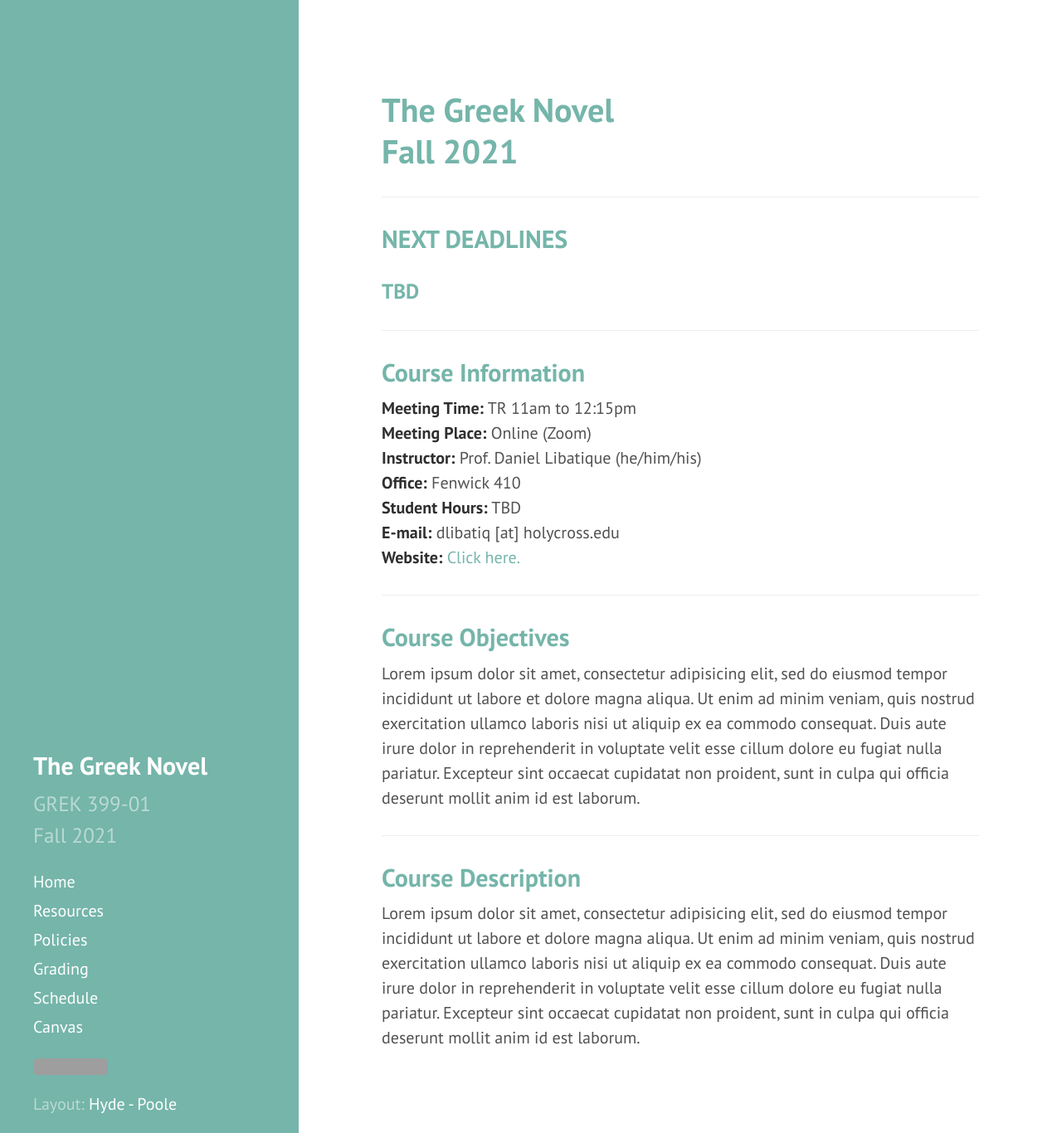
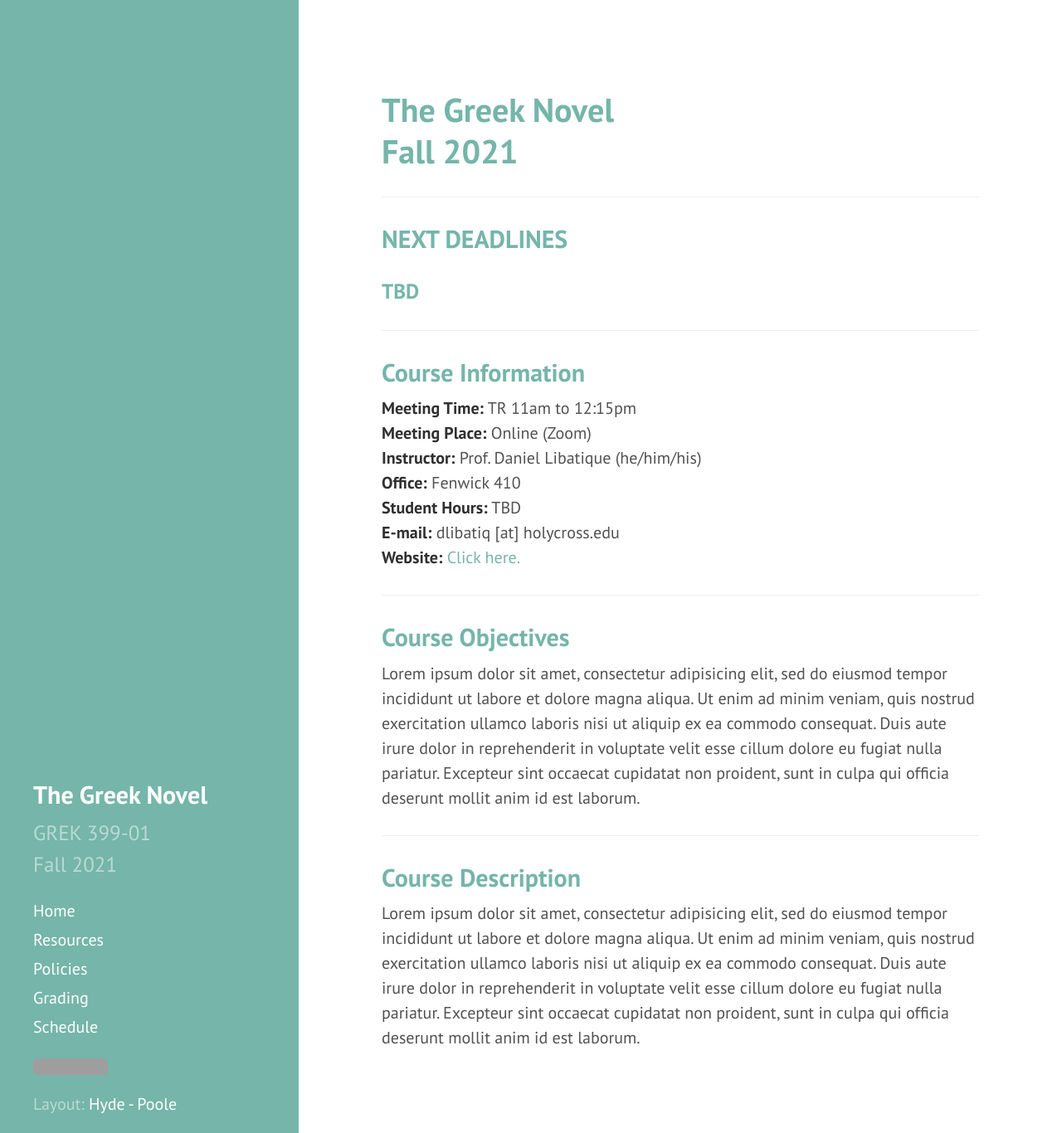
Before and after one commit to DLibatique/GREK399-F21, a Jekyll site: the page built from _pages/index.md, in a window 1280 px wide and 1366 px high. Shown: the whole window at 83% size. Built offline with Jekyll 4.4.1, drawn with Linux system fonts in a browser that asks for light colours; grey boxes are pictures that could not be loaded.

Commit message:
removed canvas from sidebar

```diff
--- a/_includes/sidebar.html
+++ b/_includes/sidebar.html
@@ -26,8 +26,6 @@
       {% endif %}
       {% endfor %}
 
-      <a class="sidebar-nav-item" href="https://hc.instructure.com/courses/3519">Canvas</a>
-
     </nav>
 
     <p><a rel="license" href="http://creativecommons.org/licenses/by/3.0/us/"><img alt="Creative Commons License" style="margin: 0px;" src="https://i.creativecommons.org/l/by/3.0/us/88x31.png" /></a></p>
```
